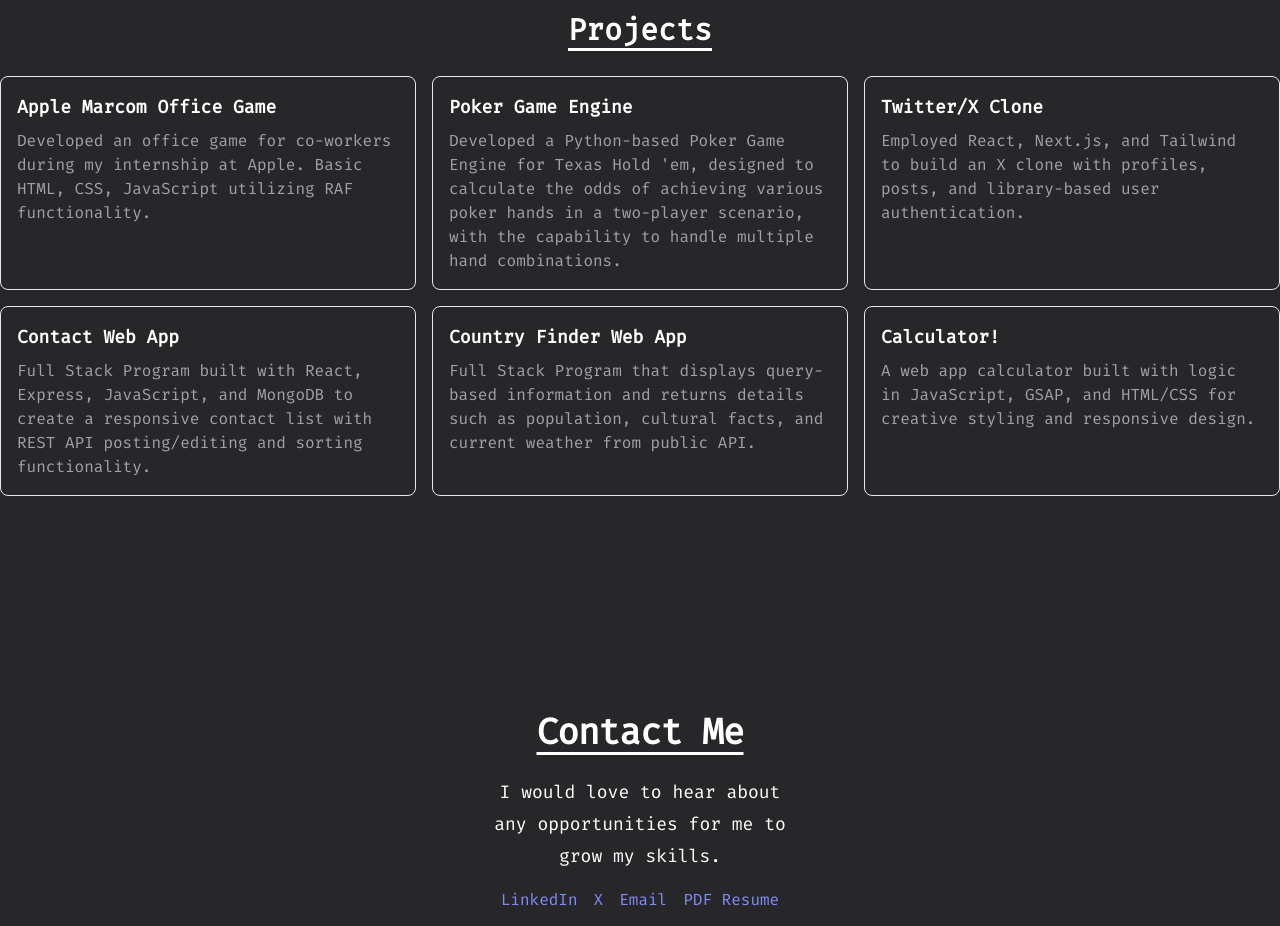
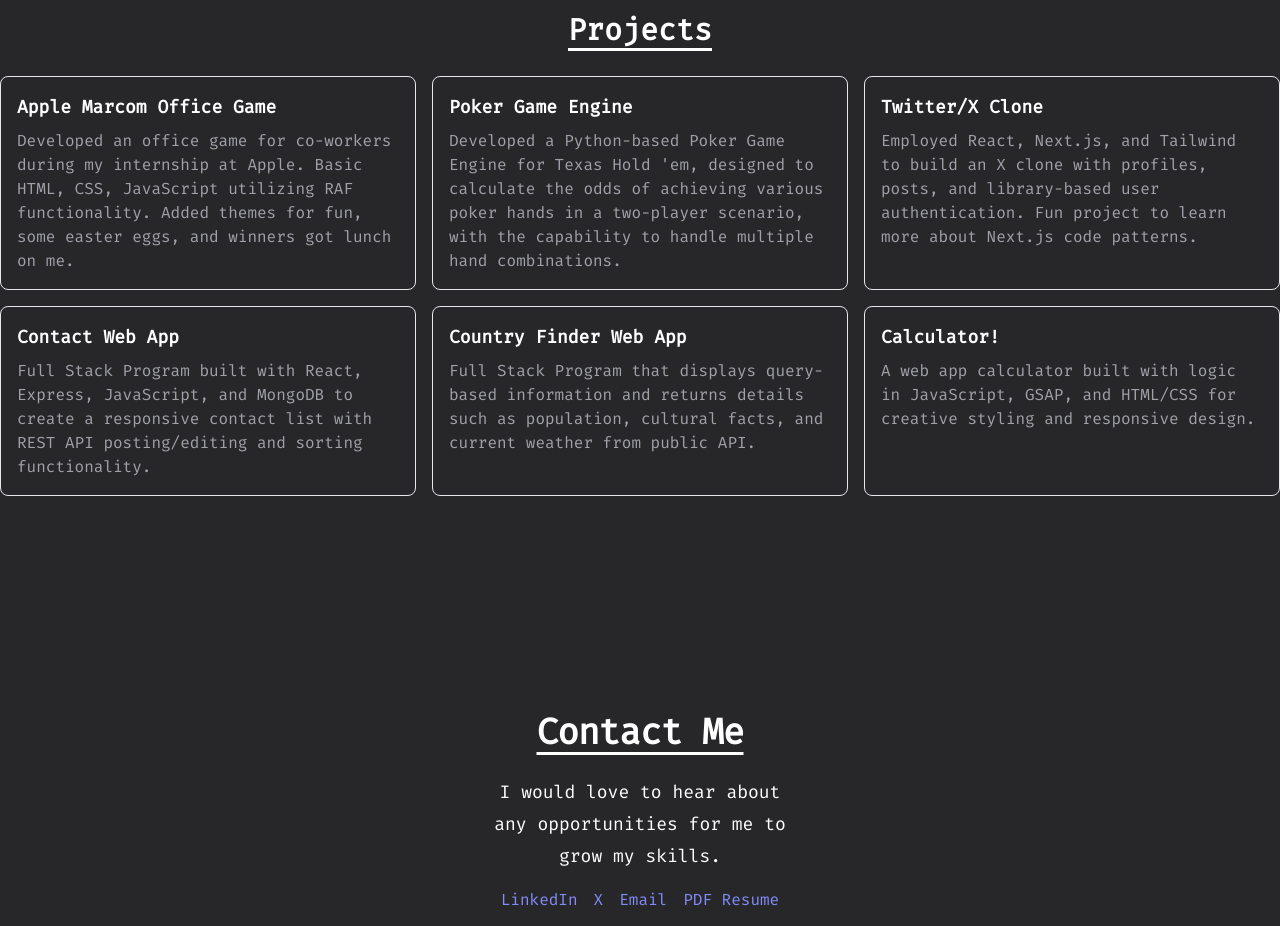
Before and after one commit to jjxrry/portfolio-jg, a React (Vite) app: page / in a window 1280 px wide. Shown: the part 960-1886 px from the top of the page. Built offline with nearby package versions, Linux system fonts and the light colour scheme.

Commit message:
add to descriptions

```diff
--- a/src/components/projects.tsx
+++ b/src/components/projects.tsx
@@ -2,7 +2,7 @@ const Projects = () => {
     const projects = [
       {
         title: 'Apple Marcom Office Game',
-        description: "Developed an office game for co-workers during my internship at Apple. Basic HTML, CSS, JavaScript utilizing RAF functionality.",
+        description: "Developed an office game for co-workers during my internship at Apple. Basic HTML, CSS, JavaScript utilizing RAF functionality. Added themes for fun, some easter eggs, and winners got lunch on me.",
         link: 'https://jjxrry.github.io/marcom-game/'
       },
       {
@@ -12,7 +12,7 @@ const Projects = () => {
       },
       {
         title: 'Twitter/X Clone',
-        description: 'Employed React, Next.js, and Tailwind to build an X clone with profiles, posts, and library-based user authentication.',
+        description: 'Employed React, Next.js, and Tailwind to build an X clone with profiles, posts, and library-based user authentication. Fun project to learn more about Next.js code patterns.',
         link: 'https://github.com/jjxrry/twit-clone-2023'
       },
       {
```
